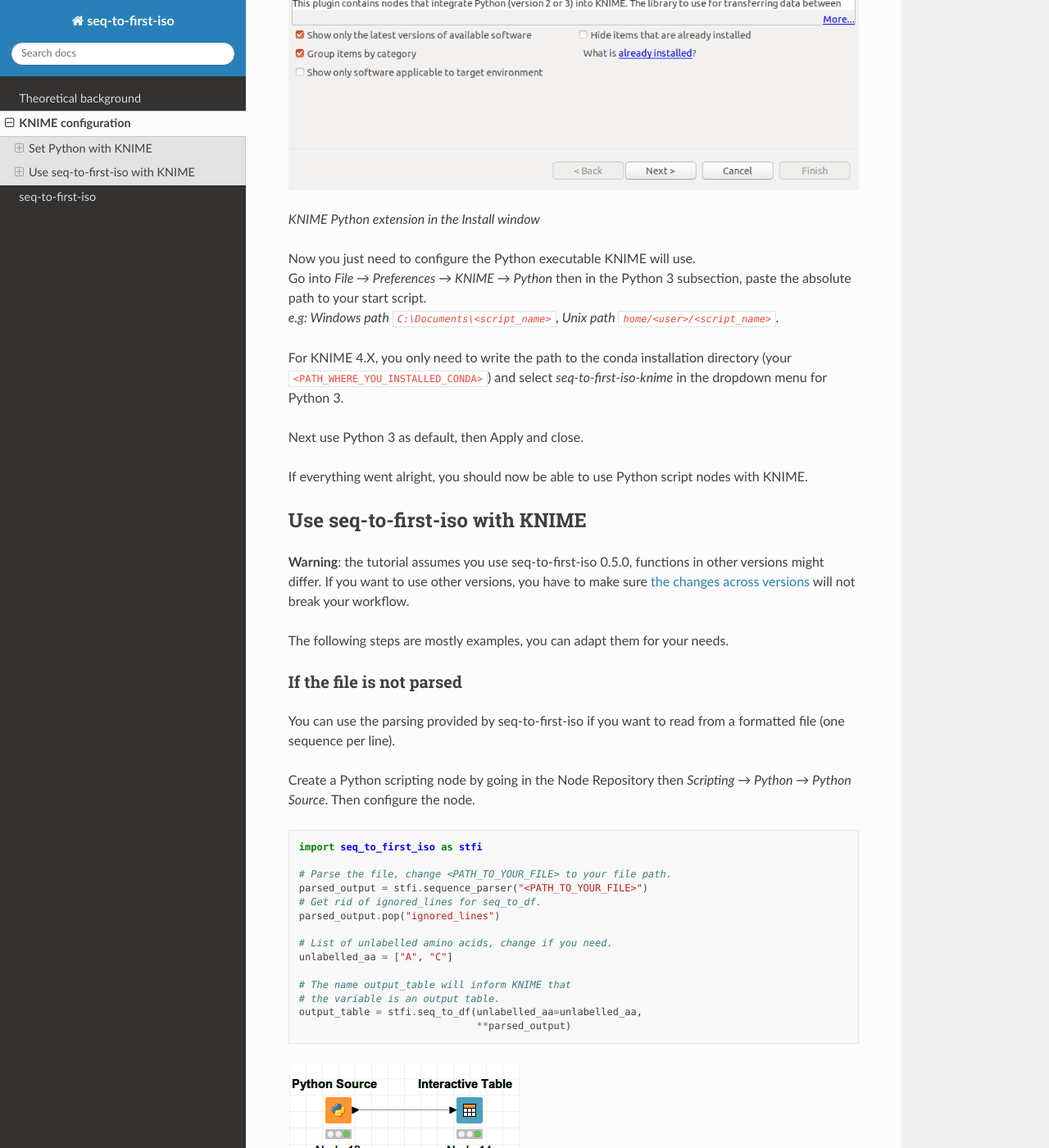
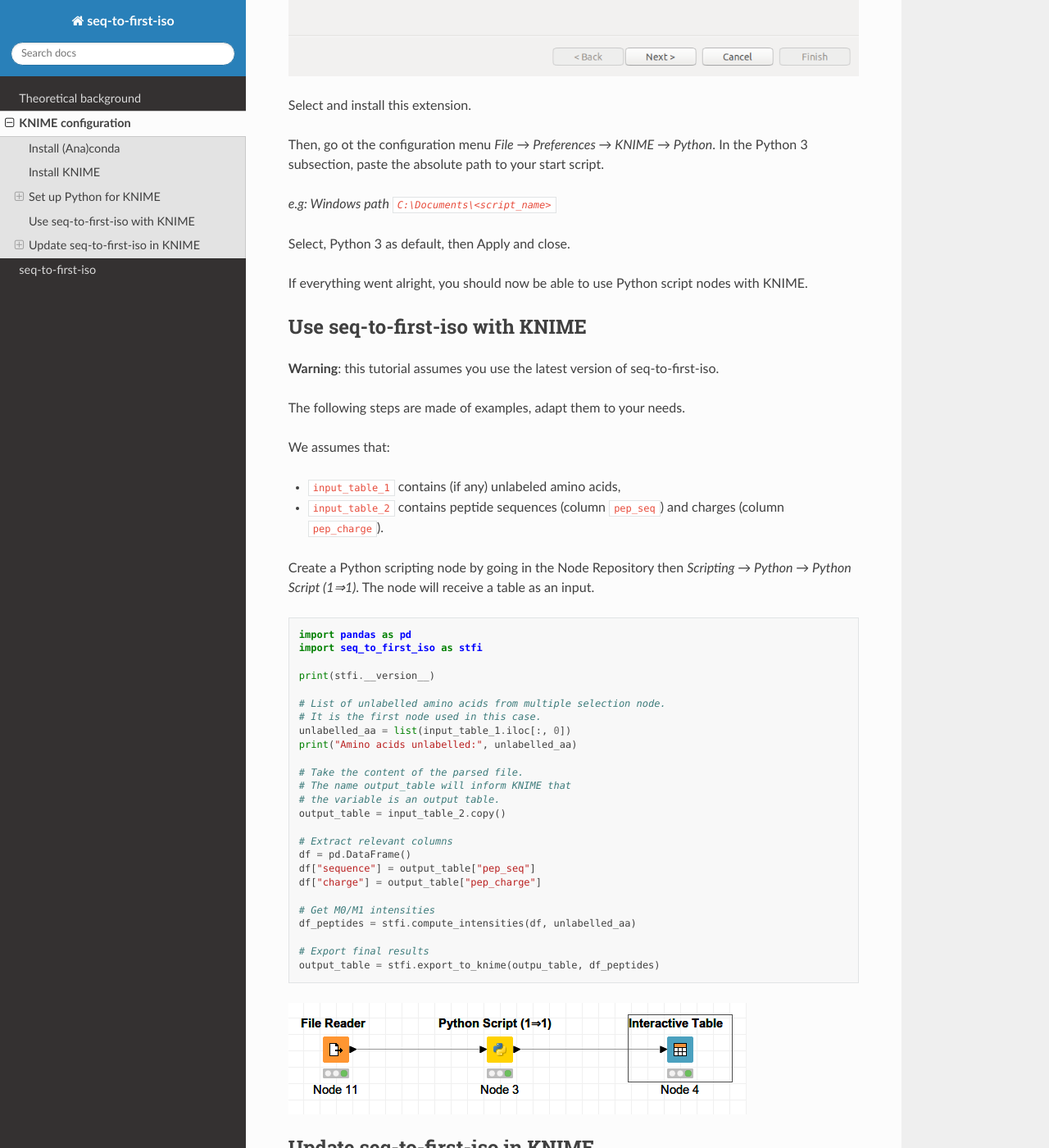
Before and after one commit to pierrepo/seq-to-first-iso, a Sphinx documentation site: the page built from doc/knime_config.md, in a window 1280 px wide and 1400 px high, scrolled down 2967 px. Shown: the whole window at 82% size. Built offline with Sphinx 7.4.7 and the Read the Docs theme 2.0.0, drawn with Linux system fonts in a browser that asks for light colours; pages that are not in the unit, such as notebooks, are missing from menus; some of the changed text lies outside the part shown.

Commit message:
Update config instructions with KNIME

````diff
--- a/doc/knime_config.md
+++ b/doc/knime_config.md
@@ -1,20 +1,32 @@
 # KNIME configuration
 
 You can install and use seq-to-first-iso with
-the Analytics platform [KNIME](https://docs.knime.com/) to process data from SLIM-labeling.
+the [KNIME](https://docs.knime.com/) Analytics Platform to process data from SLIM-labeling.
 
 Requirements:
   - KNIME
   - conda
   - a little bit of Python knowledge
 
-(Note: if you wish to use pandas > 0.23, you need to upgrade KNIME to 3.7.2 at least)
+This guide is for KNIME 3.7.2 only.
 
 
-## Set Python with KNIME
+## Install (Ana)conda
 
-You need to install and configure a Python extension.<br>
+Install the latest version of [Anaconda](https://www.anaconda.com/) with Python 3.x.
+
+
+## Install KNIME
+
+Install KNIME 3.7.2. You can download this version [here](https://www.knime.com/download-previous-versions).
+
+
+## Set up Python for KNIME
+
+You need to install and configure a Python extension in KNIME.
+
 This guide is adapted from the [3.7 Python installation guide](https://docs.knime.com/2018-12/python_installation_guide/index.html) from KNIME.
+
 
 ### Set up the conda environment
 
@@ -22,148 +34,120 @@
 
 If conda was not added to the PATH environment variable during the installation, you have to configure your shell to use the `conda` commands:
 
-- You can add the PATH to the folder containing conda,
-the command in *CMD* should look like:
-
-```
- set PATH=%PATH%;C:<PATH_WHERE_YOU_INSTALLED_CONDA>\Scripts
-```
-
-By default `<PATH_WHERE_YOU_INSTALLED_CONDA>` is `C:\Users\<Username>\<CONDA_INSTALLATION>` where `<Username>` is the Windows username and `<CONDA_INSTALLATION>` the conda installer used (e.g: "Miniconda3", "Anaconda4" ...).<br>
-This command only works for the current command prompt and you will have to type it again if you want to use conda in a new command prompt.
-
-- If you want *CMD* to always recognize conda, you will have to add conda to the system environment. One way to do it is with the command prompt:
 ```
  setx PATH=%PATH%;C:<PATH_WHERE_YOU_INSTALLED_CONDA>\Scripts
 ```
 
+By default `<PATH_WHERE_YOU_INSTALLED_CONDA>` is `C:\Users\<Username>\<CONDA_INSTALLATION>` where `<Username>` is the Windows username and `<CONDA_INSTALLATION>` is the name of the conda installer (e.g: "Anaconda3").
+
 
 #### Create a conda environment
 
-In the GitHub repository, go to *knime/environment-knime.yml* and download the [raw version](https://raw.githubusercontent.com/pierrepo/seq-to-first-iso/master/knime/environment-knime.yml) of the file (*Right click → Save as ...*).
+Download the environment file [*knime/environment-knime.yml*](https://raw.githubusercontent.com/pierrepo/seq-to-first-iso/master/knime/environment-knime.yml (*Right click → Save as ...*).
 
 ![](img/knime_conda_yaml.png)
 
-Then in the directory where *environment-knime.yml* was downloaded open a shell/*Anaconda prompt* and use:
+In the directory where *environment-knime.yml* has been downloaded, open a shell/*Anaconda prompt* and use:
 
 ```shell
 conda env create -f environment-knime.yml
 ```
-*Note: to move within folders with a shell use the `cd` command.*<br>
-Now if you do
+
+The command
 
 ```shell
 conda env list
 ```
 
-you should see `seq-to-first-iso-knime` in the environments.
+should now list `seq-to-first-iso-knime` in available environments.
 
-#### Create a start script (KNIME <4.0)
 
-For versions of KNIME lower than 4.0, a launch script is needed.<br>
+#### Create a start script
+
 Create a small script to start the conda environment by using the [templates defined by KNIME](https://docs.knime.com/2018-12/python_installation_guide/index.html#_creating_a_start_script_for_python).<br>
 In our case `<ENVIRONMENT_NAME>` is `seq-to-first-iso-knime` while
 `<PATH_WHERE_YOU_INSTALLED_ANACONDA>` depend on the user's conda configuration and operating sytem.
 
-To test if your script works, try to execute it:
-- For Windows, double-click on it
-- For Linux/Mac, make your file executable
-  ```
-  chmod gou+x <script_name>
-  ```
-  then execute it with
-  ```
-  ./<script_name>
-  ```
+For windows, here is an example of such a script (`conda_env.bat`):
+```
+@REM Adapt the folder in the PATH to your system
+@SET PATH=%USERPROFILE%\Miniconda3\Scripts;%PATH%
+@CALL activate seq-to-first-iso-knime || ECHO Activating python environment failed
+@python %*
+```
 
 ### Configure the Python extension
 
-In the KNIME interface, go to *File → Install KNIME Extensions*
+In the KNIME interface, go to *File → Install KNIME Extensions*,
 then search for *Python Integration* to find the KNIME Python Integration.
 
 ![](img/knime_python_integration.png)
 
-*KNIME Python extension in the Install window*
+Select and install this extension.
 
-Now you just need to configure the Python executable KNIME will use.<br>
-Go into *File → Preferences → KNIME → Python* then in the Python 3 subsection, paste the absolute path to your start script.<br>
-*e.g: Windows path `C:\Documents\<script_name>`, Unix path `home/<user>/<script_name>`.* <br>
+Then, go ot the configuration menu *File → Preferences → KNIME → Python*. In the Python 3 subsection, paste the absolute path to your start script.
 
-For KNIME 4.X, you only need to write the path to the conda installation directory (your `<PATH_WHERE_YOU_INSTALLED_CONDA>`) and select *seq-to-first-iso-knime* in the dropdown menu for Python 3.
+*e.g: Windows path `C:\Documents\<script_name>`*
 
-Next use Python 3 as default, then Apply and close.
+Select, Python 3 as default, then Apply and close.
 
 If everything went alright, you should now be able to use Python script nodes with KNIME.
 
 
-
 ## Use seq-to-first-iso with KNIME
 
-**Warning**: the tutorial assumes you use seq-to-first-iso 0.5.0,
-functions in other versions might differ. If you want to use other versions, you have to make sure [the changes across versions](https://github.com/pierrepo/seq-to-first-iso/blob/master/CHANGELOG.md) will not break your workflow.
+**Warning**: this tutorial assumes you use the latest version of seq-to-first-iso.
 
-The following steps are mostly examples, you can adapt them for your needs.
+The following steps are made of examples, adapt them to your needs.
 
-### If the file is not parsed
+We assumes that:
 
-You can use the parsing provided by seq-to-first-iso if you want to read from a formatted file (one sequence per line).
-
-Create a Python scripting node by going in the Node Repository then *Scripting → Python → Python Source*. Then configure the node.
-
-```python
-import seq_to_first_iso as stfi
-
-# Parse the file, change <PATH_TO_YOUR_FILE> to your file path.
-parsed_output = stfi.sequence_parser("<PATH_TO_YOUR_FILE>")
-# Get rid of ignored_lines for seq_to_df.
-parsed_output.pop("ignored_lines")
-
-# List of unlabelled amino acids, change if you need.
-unlabelled_aa = ["A", "C"]
-
-# The name output_table will inform KNIME that
-# the variable is an output table.
-output_table = stfi.seq_to_df(unlabelled_aa=unlabelled_aa,
-                              **parsed_output)
-```
-
-![](img/knime_minimal_python_source.png)
-
-*Minimal implementation of a Python node without prior input in KNIME*
-
-### If peptides are already in a table
-
-If you already have a table with peptide sequences, you can feed it to function seq_to_df() to get the output dataframe
+- `input_table_1` contains (if any) unlabeled amino acids,
+- `input_table_2` contains peptide sequences (column `pep_seq`) and charges (column `pep_charge`).
 
 Create a Python scripting node by going in the Node Repository then *Scripting → Python → Python Script (1⇒1)*. The node will receive a table as an input.
 
 ```python
-from seq_to_first_iso import seq_to_df
+import pandas as pd
+import seq_to_first_iso as stfi
 
-# Copy input table.
-output_table = input_table.copy()
+print(stfi.__version__)
 
-# Set the unlabelled amino acids.
-unlabelled_aa = ["A", "C"]
+# List of unlabelled amino acids from multiple selection node.
+# It is the first node used in this case.
+unlabelled_aa = list(input_table_1.iloc[:, 0])
+print("Amino acids unlabelled:", unlabelled_aa)
 
-# If the input table has more than 2 columns
-# annotations will be the first column while
-# sequences are the second one.
-# Else, we consider the only column contains sequences.
-try:
-  sequences = output_table.iloc[:,1]
-  # Cast pd.Series to list.
-  annotations = list(output_table.iloc[:,0])
-except:
-  sequences = output_table.iloc[:,0]
-  annotations = []
+# Take the content of the parsed file.
+# The name output_table will inform KNIME that
+# the variable is an output table.
+output_table = input_table_2.copy()
 
-output_table = seq_to_df(sequences, unlabelled_aa, annotations=annotations)
+# Extract relevant columns
+df = pd.DataFrame()
+df["sequence"] = output_table["pep_seq"]
+df["charge"] = output_table["pep_charge"]
+
+# Get M0/M1 intensities
+df_peptides = stfi.compute_intensities(df, unlabelled_aa)
+
+# Export final results
+output_table = stfi.export_to_knime(outpu_table, df_peptides)
 ```
-
-In the example above, you may also chose which columns to take into account as arguments for seq_to_df().<br>
-*e.g: The fourth column of your table has lists of post-translational modifications, you can capture the column in a variable with `ptms = list(output_table.iloc[:,3])` then use the variable `output_table = seq_to_df(sequences, unlabelled_aa, modifications=ptms)`.*
 
 ![](img/knime_minimal_table_input.png)
 
-*Minimal implementation of a Python node with table input*
+
+## Update seq-to-first-iso in KNIME
+
+### Update conda environnement
+
+Open *Anaconda prompt*, then enter the following commands:
+```
+conda activate seq-to-first-iso-knime
+conda install seq-to-first-iso
+```
+
+### Update Python script
+
+Open the Python Script node and check the content of the script is similar to the above code.
````
